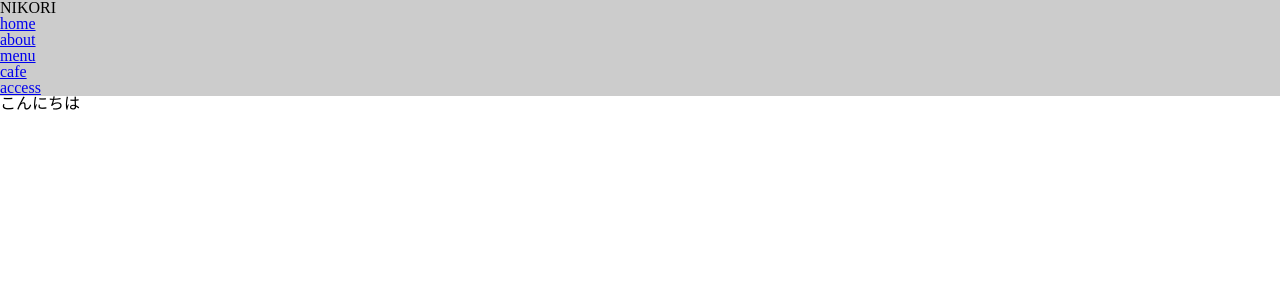
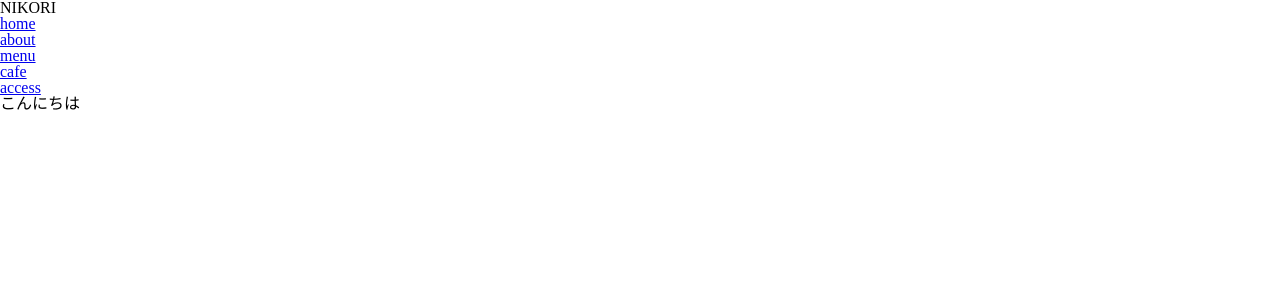
Before and after one commit to junya3/training_react, a Next.js app: page / in a window 1280 px wide. Shown: the top 300 px of the page. Built offline with nearby package versions, Linux system fonts and the light colour scheme.

Commit message:
box-sizingの追加

```diff
--- a/src/assets/css/style.css
+++ b/src/assets/css/style.css
@@ -1,5 +1,16 @@
 @charset "utf-8";
 
 :root {
-  --bg: #ccc;
+  --bg-primary: #ccc;
 }
+
+*,
+*::before,
+*::after {
+  box-sizing: border-box;
+}
+
+body {
+  margin: 0;
+  padding: 0;
+}
```
